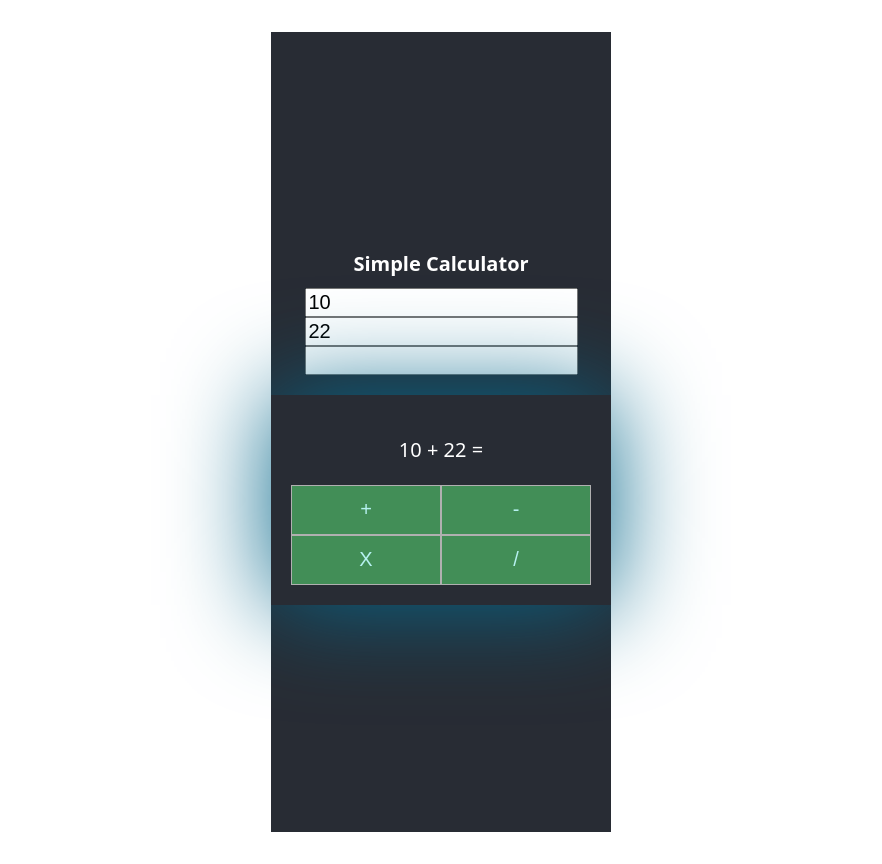
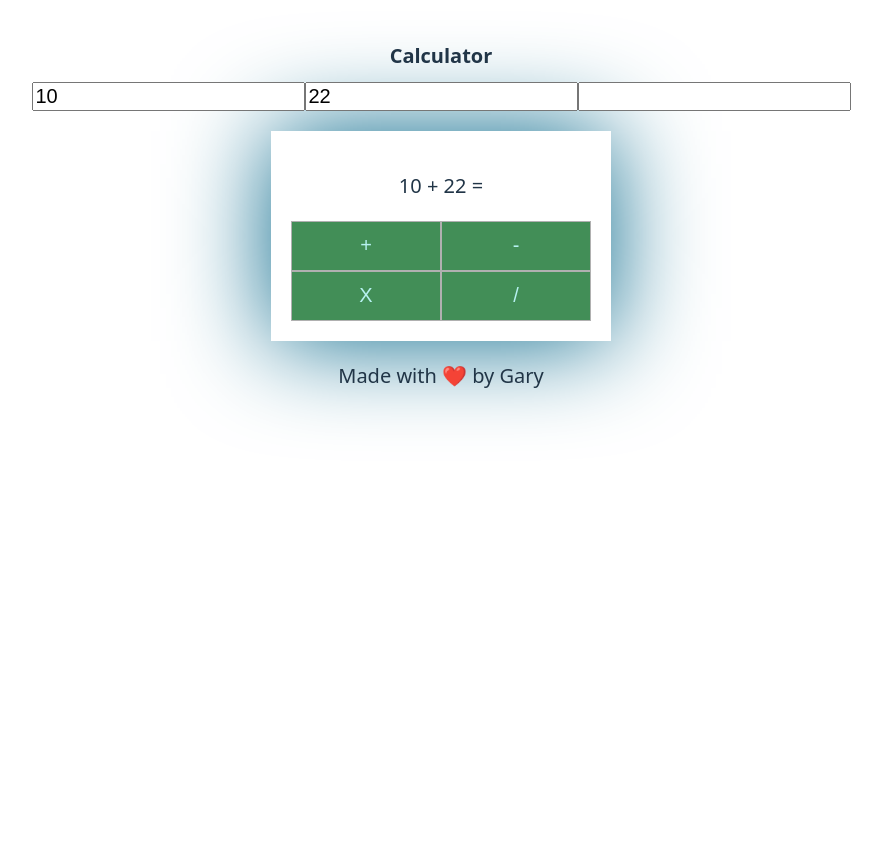
Before and after one commit to Netchicken/leson1CalculatorStudent2025, a React (Vite) app: page / in a window 1280 px wide. Shown: the whole page, without its empty margins (199-1081 px from the left). After the commit the page ends 800 px from the top, so only its background shows below. Built offline with nearby package versions, Linux system fonts and the light colour scheme.

Commit message:
moved body code to calcbuttons

```diff
--- a/src/App.jsx
+++ b/src/App.jsx
@@ -1,70 +1,16 @@
 import { useState } from "react";
 import "./App.css"; // import the CSS file for styling
-
+import { CalcButtons } from "./Components/calcButtons"; // Assuming you have a calcButtons component
 function App() {
-  const [answer, setAnswer] = useState("");
-  const [first, setFirst] = useState(10);
-  const [second, setSecond] = useState(22);
-
-  //Value = +-/X
-  const Calculate = (value) => {
-    console.log(value);
-
-    switch (value) {
-      case "+":
-        setAnswer(Number(first + second)); //Number is need to stop concatenation
-        break;
-      case "-":
-        setAnswer(first - second);
-        break;
-      case "X":
-        setAnswer(first * second);
-        break;
-      case "/":
-        setAnswer(first / second);
-        break;
-      default:
-        setAnswer("Invalid operation");
-    }
-  };
-
   return (
     <>
-      <div className="App-header">
-        <h1>Simple Calculator</h1>
-        <input
-          type="number"
-          value={first}
-          onChange={(e) => setFirst(e.target.value)}
-        />
-        <input
-          type="number"
-          value={second}
-          onChange={(e) => setSecond(e.target.value)}
-        />
-        <input type="number" value={answer} readOnly />
-
-        <div className="calc-box">
-          <p>
-            {first} + {second} = {answer}
-          </p>
-
-          <div className="digits">
-            <button className="Singlebutton" onClick={() => Calculate("+")}>
-              +
-            </button>
-            <button className="Singlebutton" onClick={() => Calculate("-")}>
-              -
-            </button>
-            <button className="Singlebutton" onClick={() => Calculate("X")}>
-              X
-            </button>
-            <button className="Singlebutton" onClick={() => Calculate("/")}>
-              /
-            </button>
-          </div>
-        </div>
+      <div className="App-Header">
+        <h1>Calculator</h1>
+        <CalcButtons />
       </div>
+      <footer>
+        <p>Made with ❤️ by Gary</p>
+      </footer>
     </>
   );
 }
--- /dev/null
+++ b/src/Components/calcButtons.jsx
@@ -0,0 +1,67 @@
+import React from "react";
+import { useState } from "react";
+
+export const CalcButtons = () => {
+  const [answer, setAnswer] = useState("");
+  const [first, setFirst] = useState(10);
+  const [second, setSecond] = useState(22);
+
+  //Value = +-/X
+  const Calculate = (value) => {
+    console.log(value);
+
+    switch (value) {
+      case "+":
+        setAnswer(Number(first + second)); //Number is need to stop concatination
+        break;
+      case "-":
+        setAnswer(first - second);
+        break;
+      case "X":
+        setAnswer(first * second);
+        break;
+      case "/":
+        setAnswer(first / second);
+        break;
+      default:
+        setAnswer("Invalid operation");
+    }
+  };
+
+  return (
+    <div>
+      <input
+        type="number"
+        value={first}
+        onChange={(e) => setFirst(e.target.value)}
+      />
+      <input
+        type="number"
+        value={second}
+        onChange={(e) => setSecond(e.target.value)}
+      />
+      <input type="number" value={answer} readOnly />
+
+      <div className="calc-box">
+        <p>
+          {first} + {second} = {answer}
+        </p>
+
+        <div className="digits">
+          <button className="Singlebutton" onClick={() => Calculate("+")}>
+            +
+          </button>
+          <button className="Singlebutton" onClick={() => Calculate("-")}>
+            -
+          </button>
+          <button className="Singlebutton" onClick={() => Calculate("X")}>
+            X
+          </button>
+          <button className="Singlebutton" onClick={() => Calculate("/")}>
+            /
+          </button>
+        </div>
+      </div>
+    </div>
+  );
+};
```
